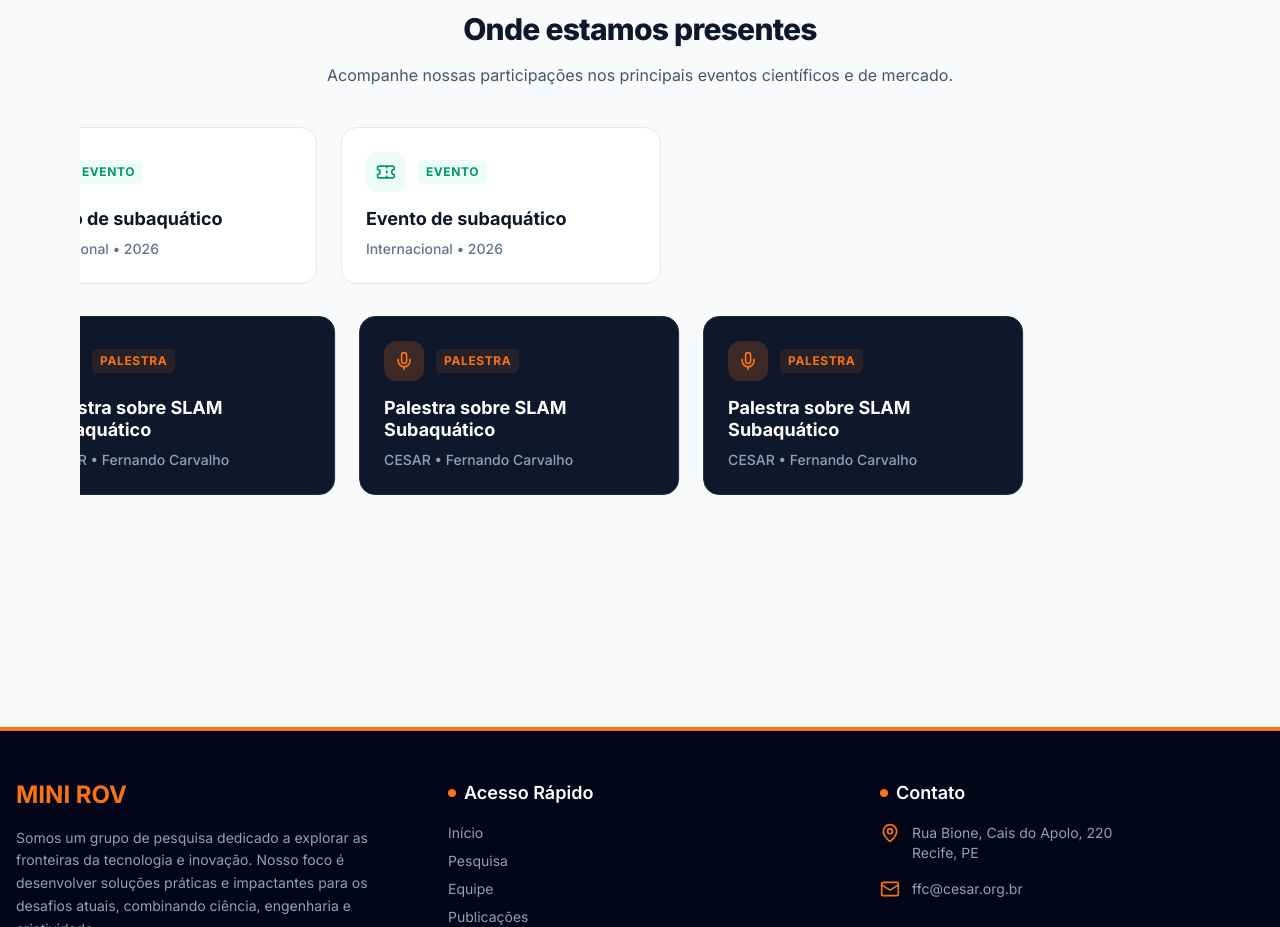
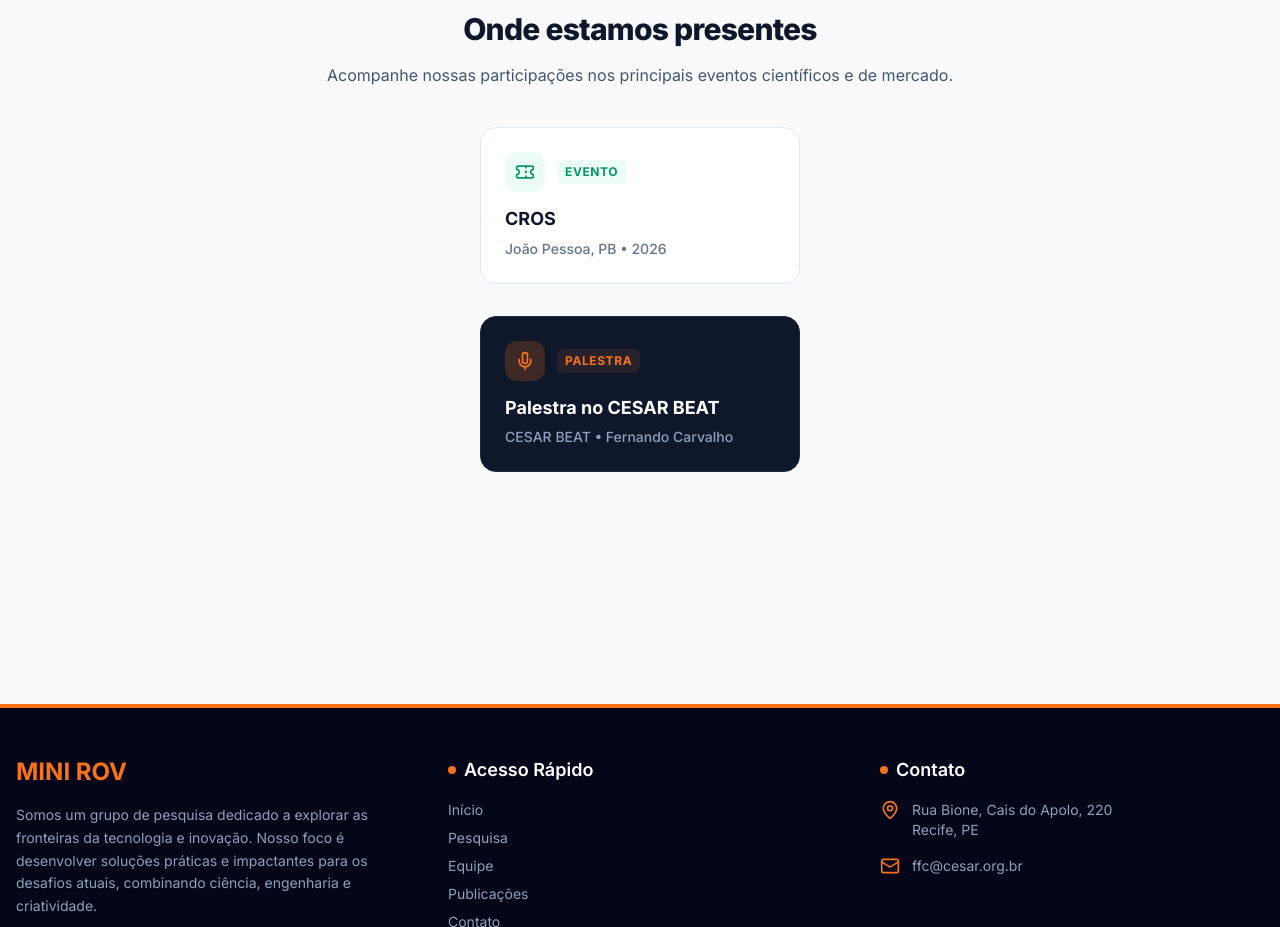
Before and after one commit to grossiter04/Site-MINI-ROV, a React (Vite) app: page / in a window 1280 px wide. Shown: the part 1480-2407 px from the top of the page. Built offline with nearby package versions, Linux system fonts and the light colour scheme.

Commit message:
add: adicionando eventos e palestras

```diff
--- a/src/pages/Home.tsx
+++ b/src/pages/Home.tsx
@@ -1,22 +1,28 @@
 import { Link } from 'react-router-dom';
 import { ArrowRight, Waves, Radar, Cpu, ChevronRight, Mic, Ticket } from 'lucide-react';
 
+// Deixei apenas o seu evento real para você testar como fica centralizado!
 const eventos = [
-  { id: 1, titulo: "Evento de subaquático", ano: "2026", local: "Internacional" },
+  { id: 1, titulo: "CROS", ano: "2026", local: "João Pessoa, PB" },
 ];
 
 const palestras = [
-  { id: 1, titulo: "Palestra sobre SLAM Subaquático", evento: "CESAR", palestrante: "Fernando Carvalho" },
+  { id: 1, titulo: "Palestra no CESAR BEAT", evento: "CESAR BEAT", palestrante: "Fernando Carvalho" },
 ];
 
-const eventosDuplicados = [...eventos, ...eventos, ...eventos];
-const palestrasDuplicadas = [...palestras, ...palestras, ...palestras];
+// Lógica Inteligente: Só anima se tiver mais de 3 itens
+const animarEventos = eventos.length > 3;
+const animarPalestras = palestras.length > 3;
+
+// Se for animar, multiplica por 4 para garantir que enche a tela. Se não, mostra só os originais.
+const eventosRender = animarEventos ? [...eventos, ...eventos, ...eventos, ...eventos] : eventos;
+const palestrasRender = animarPalestras ? [...palestras, ...palestras, ...palestras, ...palestras] : palestras;
 
 export default function Home() {
   return (
     <div className="space-y-24 pb-12">
 
-      {/* 1. Hero Section: Foco total no nicho real do laboratório */}
+      {/* 1. Hero Section */}
       <section className="relative pt-20 pb-24 lg:pt-32 lg:pb-40 overflow-hidden">
         <div className="absolute top-0 right-0 -mr-20 -mt-20 w-96 h-96 rounded-full bg-orange-100/50 blur-3xl -z-10"></div>
         <div className="absolute bottom-0 left-0 -ml-20 -mb-20 w-72 h-72 rounded-full bg-blue-50/50 blur-3xl -z-10"></div>
@@ -56,11 +62,9 @@ export default function Home() {
         </div>
       </section>
 
-      {/* 2. Seção de Pilares: Alinhados com os Artigos */}
+      {/* 2. Seção de Pilares */}
       <section>
         <div className="grid grid-cols-1 md:grid-cols-3 gap-8">
-
-          {/* Card 1: Foco no artigo de Localização/SLAM */}
           <div className="bg-white p-8 rounded-3xl border border-slate-100 shadow-sm hover:shadow-xl hover:border-orange-100 transition-all duration-300 group">
             <div className="w-14 h-14 bg-orange-50 text-orange-600 rounded-2xl flex items-center justify-center mb-6 group-hover:scale-110 transition-transform duration-300">
               <Waves className="w-7 h-7" />
@@ -74,7 +78,6 @@ export default function Home() {
             </Link>
           </div>
 
-          {/* Card 2: Foco no artigo de Fusão de Sensores */}
           <div className="bg-white p-8 rounded-3xl border border-slate-100 shadow-sm hover:shadow-xl hover:border-orange-100 transition-all duration-300 group">
             <div className="w-14 h-14 bg-blue-50 text-blue-600 rounded-2xl flex items-center justify-center mb-6 group-hover:scale-110 transition-transform duration-300">
               <Radar className="w-7 h-7" />
@@ -88,7 +91,6 @@ export default function Home() {
             </Link>
           </div>
 
-          {/* Card 3: Foco no artigo de Transformers/IA */}
           <div className="bg-white p-8 rounded-3xl border border-slate-100 shadow-sm hover:shadow-xl hover:border-orange-100 transition-all duration-300 group">
             <div className="w-14 h-14 bg-emerald-50 text-emerald-600 rounded-2xl flex items-center justify-center mb-6 group-hover:scale-110 transition-transform duration-300">
               <Cpu className="w-7 h-7" />
@@ -101,11 +103,10 @@ export default function Home() {
               Conhecer projetos <ChevronRight className="w-4 h-4" />
             </Link>
           </div>
-
         </div>
       </section>
 
-      {/* 3. Seção de Eventos e Palestras (Sem a névoa lateral que você já removeu) */}
+      {/* 3. Seção de Eventos e Palestras */}
       <section className="pt-12 pb-20 overflow-hidden">
 
         <div className="max-w-7xl mx-auto px-4 mb-10 text-center">
@@ -118,9 +119,9 @@ export default function Home() {
         </div>
 
         {/* Rolo 1: Eventos */}
-        <div className="relative flex overflow-hidden mb-8 group">
-          <div className="animate-scroll-right pause-on-hover flex gap-6 px-3">
-            {eventosDuplicados.map((item, index) => (
+        <div className={`relative flex overflow-hidden mb-8 group ${!animarEventos ? 'justify-center w-full' : ''}`}>
+          <div className={`${animarEventos ? 'animate-scroll-right pause-on-hover' : 'flex-wrap justify-center'} flex gap-6 px-3`}>
+            {eventosRender.map((item, index) => (
               <div key={`evento-${index}`} className="flex-shrink-0 w-80 bg-white border border-slate-200 rounded-2xl p-6 hover:border-orange-300 hover:shadow-md transition-all">
                 <div className="flex items-center gap-3 mb-4">
                   <div className="w-10 h-10 bg-emerald-50 text-emerald-600 rounded-xl flex items-center justify-center">
@@ -138,9 +139,9 @@ export default function Home() {
         </div>
 
         {/* Rolo 2: Palestras */}
-        <div className="relative flex overflow-hidden group">
-          <div className="animate-scroll-left pause-on-hover flex gap-6 px-3">
-            {palestrasDuplicadas.map((item, index) => (
+        <div className={`relative flex overflow-hidden group ${!animarPalestras ? 'justify-center w-full' : ''}`}>
+          <div className={`${animarPalestras ? 'animate-scroll-left pause-on-hover' : 'flex-wrap justify-center'} flex gap-6 px-3`}>
+            {palestrasRender.map((item, index) => (
               <div key={`palestra-${index}`} className="flex-shrink-0 w-80 bg-slate-900 border border-slate-800 rounded-2xl p-6 hover:border-orange-500 hover:shadow-md transition-all">
                 <div className="flex items-center gap-3 mb-4">
                   <div className="w-10 h-10 bg-orange-500/20 text-orange-500 rounded-xl flex items-center justify-center">
```
